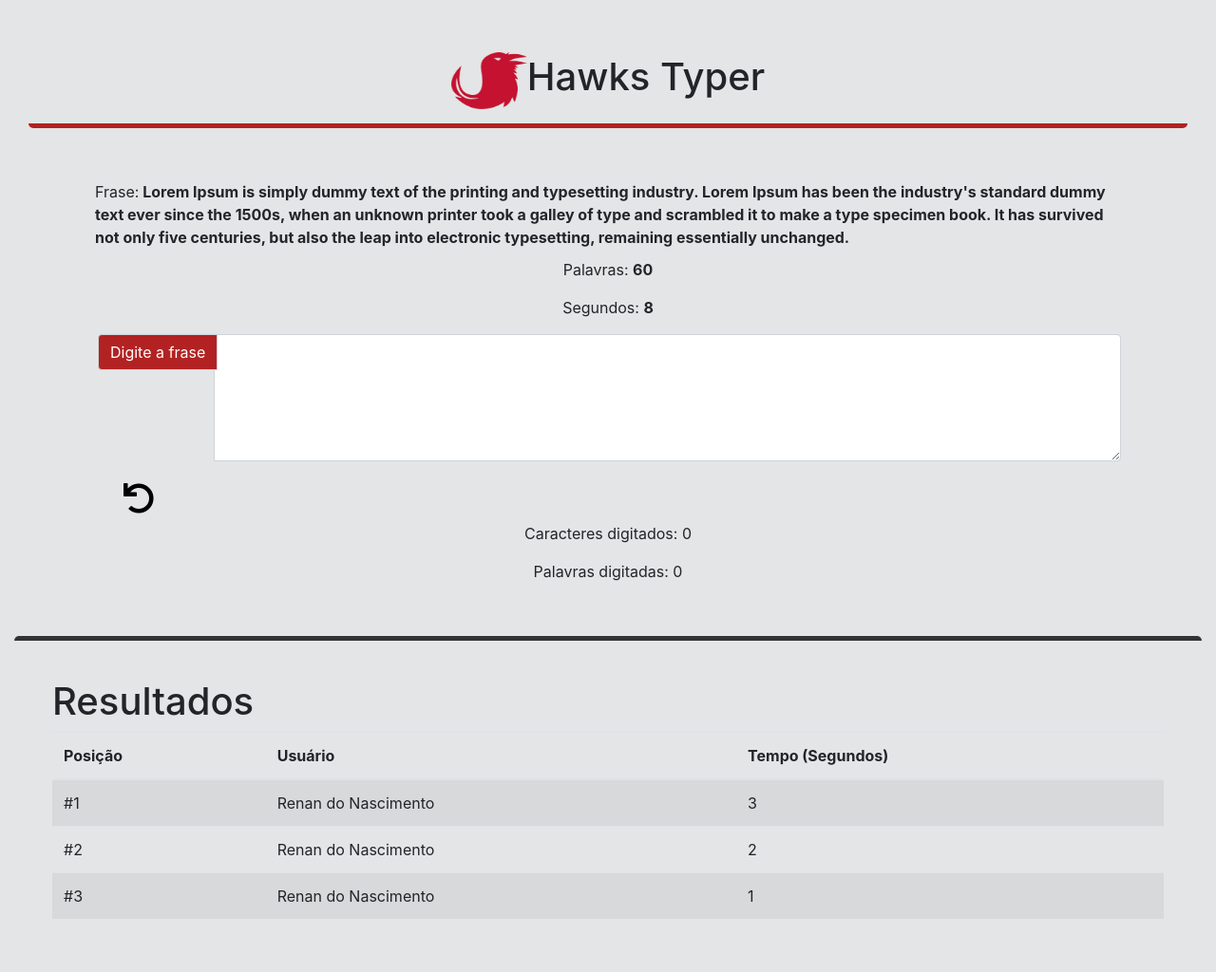
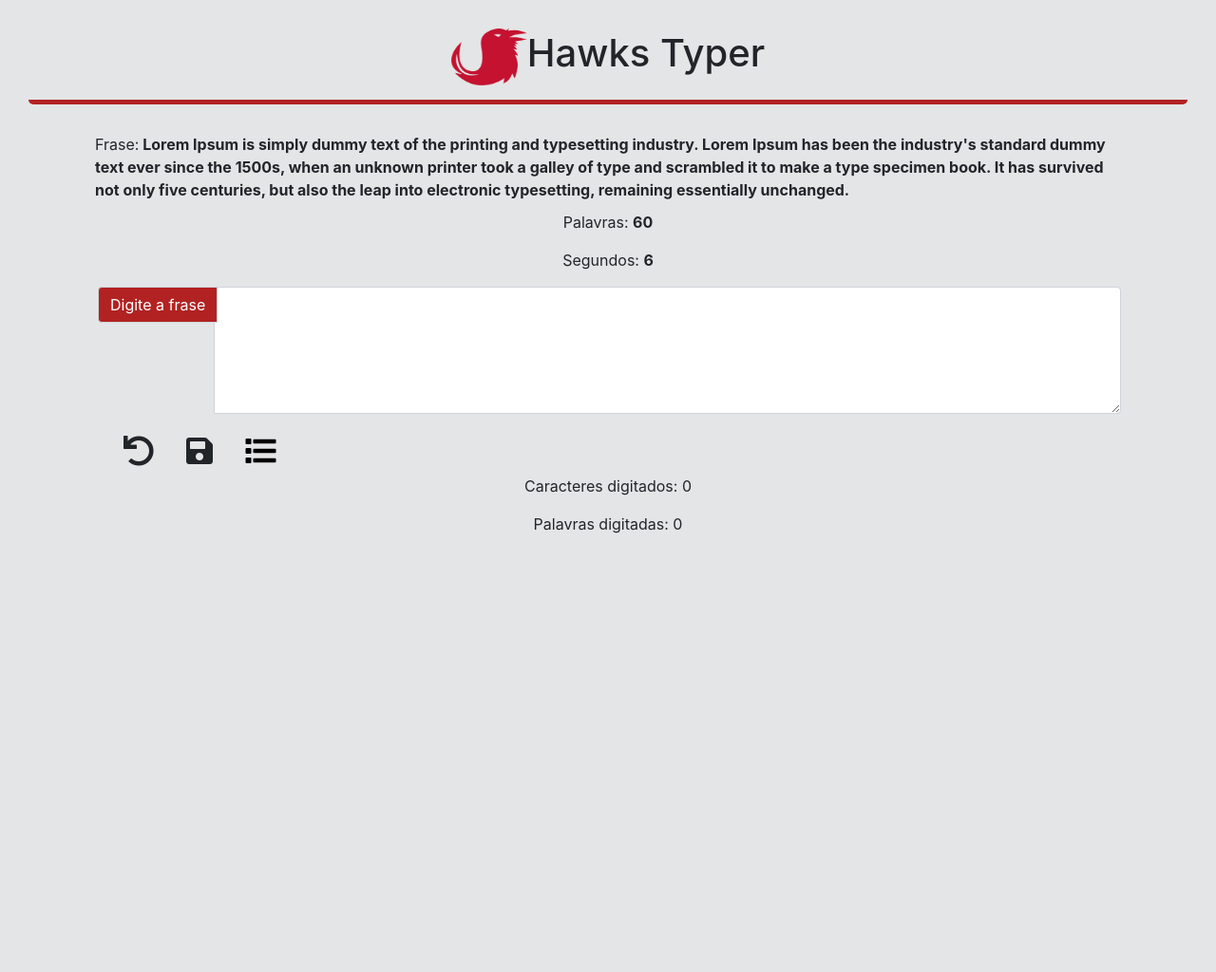
Before and after one commit to Link-Hawks/HawksTyper, a PHP site: page / in a window 1280 px wide. Shown: the whole page at 95% size. After the commit the page ends 562 px from the top, so only its background shows below. Run offline with PHP 8.4, Linux system fonts and the light colour scheme; some libraries are stand-ins or nearby versions.

Commit message:
Adicionado a listagem e save do resultado, e impedido a copia da frase

```diff
--- a/css/typer.css
+++ b/css/typer.css
@@ -19,10 +19,7 @@ body{
 
 
 .resultado{
-    padding:40px;
-    border-top: 5px solid #333;
-    border-top-left-radius: 5px;
-    border-top-right-radius: 5px;
+    border-top: solid transparent;
 }
 #frase-form{
     z-index: 1;
@@ -68,7 +65,7 @@ body{
 
 .topo{
     text-align: center;
-    margin:40px 15px;
+    margin:15px 15px;
 }
 
 .logoTyper{
--- a/index.php
+++ b/index.php
@@ -7,10 +7,12 @@
         <link rel="stylesheet" href="css/bootstrap.css">
         <link rel="stylesheet" href="css/typer.css">
         <link rel="stylesheet" href="https://use.fontawesome.com/releases/v5.6.0/css/all.css" integrity="sha384-aOkxzJ5uQz7WBObEZcHvV5JvRW3TUc2rNPA7pe3AwnsUohiw1Vj2Rgx2KSOkF5+h" crossorigin="anonymous">
+        <script src="https://ajax.googleapis.com/ajax/libs/jquery/3.3.1/jquery.min.js"></script>
+        <script src="https://maxcdn.bootstrapcdn.com/bootstrap/4.1.3/js/bootstrap.min.js"></script>
         <meta charset="UTF-8">
         <meta name="viewport" content="width=device-width, initial-scale=1, shrink-to-fit=no">
     </head>
-    <body>
+    <body oncopy="return false" oncut="return false" onpaste="return false">
         <header class="container-fluid">
             <div class="topo">
                 <div class="logo-marca">
@@ -23,8 +25,9 @@
                 <span>Frase:</span><p id="frase"> Lorem Ipsum is simply dummy text of the printing and typesetting industry. Lorem Ipsum has been the industry's standard dummy text ever since the 1500s, when an unknown printer took a galley of type and scrambled it to make a type specimen book. It has survived not only five centuries, but also the leap into electronic typesetting, remaining essentially unchanged.</p>
                 <div class="marcadores">
                     <p>Palavras: <span id="quantidade-palavras"></span></p>
-                    <p>Segundos: <span id="segundos-restante">8</span></p>
+                    <p>Segundos: <span id="segundos-restante">6</span></p>
                 </div>
+
                 <form>
                     <div class="input-group mb-3">
                         <label for="frase-form">
@@ -36,42 +39,18 @@
                     </div>
                 </form>
                 <div class="botoes-typer">
-                    <a href="#"><i class="fas fa-undo" id="reiniciar"></i></a>
+                    <a><i class="fas fa-undo" id="reiniciar" ></i></a>
+                    <a  data-toggle="modal"  ><i class="fas fa-save" id="salvar" ></i></a>
+                    <?php include("salvarPlacar.php")?>
+                    <a href="#" data-toggle="modal" data-target="#listaPlacar"><i class="fas fa-list" id="listar"></i></a>
+                    <?php include("ListarPlacar.php")?>
                 </div>
                     <p>Caracteres digitados: <span id="caracteres-digitados">0</span></p>
                     <p>Palavras digitadas: <span id="palavras-digitadas">0</span></p>
             </div>
         </main>
         <footer class="container-fluid">
-            <div class="resultado table-responsive">
-            <h1>Resultados</h1>
-                <table class="table table-striped">
-                    <thead>
-                        <tr>
-                            <th>Posição</th>
-                            <th>Usuário</th>
-                            <th>Tempo (Segundos)</th>
-                        </tr>
-                    </thead>
-                    <tbody>
-                        <tr>
-                            <td>#1</td>
-                            <td>Renan do Nascimento</td>
-                            <td>3</td>
-                        </tr>
-                        <tr>
-                            <td>#2</td>
-                            <td>Renan do Nascimento</td>
-                            <td>2</td>
-                        </tr>
-                        <tr>
-                            <td>#3</td>
-                            <td>Renan do Nascimento</td>
-                            <td>1</td>
-                        </tr>
-                    </tbody>
-                </table>
-            </div>
+
         </footer>
         <script src="js/jquery-3.3.1.js"></script>
         <script>
@@ -82,14 +61,32 @@
             let tempo_inicial = $("#segundos-restante").text();
             let palavras_digitadas = $("#palavras-digitadas");
             let caracteres_digitados = $("#caracteres-digitados");
+            let botaosalvar = $("#salvar");
             let segundos_restantes = $("#segundos-restante").text();
+            let qnt_palavras_digitadas;
+            let contador_usuario = 0;
+            let nome;
+            let velocidade;
 
             $(()=>contador())
             $("#quantidade-palavras").text(qnt_palavras);
             $("#reiniciar").click(()=>{if(segundos_restantes<=0)resetar()});
 
+            mostrar_digitados();
+
+            $("#confirmar-save").click(()=>{
+                nome = $("#nome").val();
+                $("#nome").val("");
+                salvaResultado();
+                botaosalvar.parent().removeAttr("href");
+                botaosalvar.parent().removeAttr("data-target");
+
+            })
 
             function resetar(){
+                qnt_palavras_digitadas = 0;
+                botaosalvar.parent().removeAttr("href");
+                botaosalvar.parent().removeAttr("data-target");
                 frase_form.attr("disabled",false);
                 frase_form.val("");
                 $("#segundos-restante").text(tempo_inicial);
@@ -101,26 +98,26 @@
                 contador();
             }
 
-            mostrar_digitados();
-
             function mostrar_digitados(){
+                contador_usuario++;
                 frase_form.on("input",() => {
-                    let qnt_palavras_digitadas = frase_form.val().split(/\S+/).length-1;
+                    qnt_palavras_digitadas = frase_form.val().split(/\S+/).length-1;
                     let palavras = palavras_digitadas.text(qnt_palavras_digitadas);
                     let qnt_caracteres = frase_form.val().length;
                     caracteres_digitados.text(qnt_caracteres)
                     verificaCorreto();
                 });
             }
+
             function verificaCorreto(){
-                console.log(frase_form.val())
-                console.log(frase.substr(0,frase_form.val().length))
-                if(frase_form.val() == frase.substr(0,frase_form.val().length)){
+                if(frase.startsWith(frase_form.val())){
                     frase_form.addClass("frase-correta");
                     frase_form.removeClass("frase-incorreta");
+                    return true;
                 }else{
                     frase_form.addClass("frase-incorreta");
                     frase_form.removeClass("frase-correta");
+                    return false;
                 }
             }
 
@@ -130,16 +127,40 @@
                         $("#segundos-restante").text(segundos_restantes);
                         segundos_restantes--;
                         if(segundos_restantes < 0){
-                            frase_form.attr("disabled",true);
+                            terminaJogo();
                             clearInterval(cronometro);
                         }
                     },1000);
                 }
                 );
+            }
+
+            function terminaJogo(){
+                frase_form.attr("disabled",true);
+                $("#reiniciar").removeAttr("disabled").parent().attr("href","#");
+                verificaCorreto() ? botaosalvar.parent().attr("data-target","#caixaSalvar").attr("href","#"):"";
+                $("#palavras").val(qnt_palavras_digitadas);
+                $("#segundos").val(tempo_inicial);
+
+                velocidade = (qnt_palavras_digitadas/tempo_inicial).toFixed(2);
+                $("#palavraspseg").val(velocidade);
+            }
+
+            function salvaResultado(){
+
+                let corpoTabela = $(".resultado").find("tbody");
+                let linha = $("<tr>");
+                let colunaNum = $("<td>").text("#"+contador_usuario);
+                linha.append(colunaNum);
+                let colunaNome = $("<td>").text(nome);
+                console.log(nome)
+                linha.append(colunaNome);
+                let colunaVelocidade = $("<td>").text(velocidade);
+                console.log(velocidade)
+                linha.append(colunaVelocidade);
+                let novalinha = corpoTabela.prepend(linha);
 
             }
-
-
 
         </script>
     </body>
--- /dev/null
+++ b/listarPlacar.php
@@ -0,0 +1,36 @@
+<form method="get" action="#listaPlacar">
+    <div class="modal fade" id="listaPlacar" tabindex="-1" role="dialog" aria-labelledby="placarTitulo" aria-hidden="true">
+      <div class="modal-dialog modal-dialog-centered" role="document">
+        <div class="modal-content">
+          <div class="modal-header">
+            <h5 class="modal-title" id="placarTitulo">Placar</h5>
+            <button type="button" class="close" data-dismiss="modal" aria-label="Close">
+              <span aria-hidden="true">&times;</span>
+            </button>
+          </div>
+          <div class="modal-body">
+              <div class="container-fluid">
+                  <div class="table-responsive">
+                        <table class="resultado table table-striped">
+                            <thead>
+                                <tr>
+                                    <th>Posição</th>
+                                    <th>Usuário</th>
+                                    <th>Velocidade</th>
+                                </tr>
+                            </thead>
+                            <tbody>
+                            </tbody>
+                        </table>
+                    </div>
+              </div>
+              <i>*Velocidade medida em palavras por segundo</i>
+          </div>
+          <div class="modal-footer">
+            <button type="submit" name="teste" class="btn btn-warning" >Atualizar</button>
+            <button type="button" name="teste2" class="btn btn-secondary" data-dismiss="modal">Sair</button>
+          </div>
+        </div>
+      </div>
+    </div>
+</form>
```
Also changed, not shown: salvarPlacar.php (added, +44 -0 lines).
